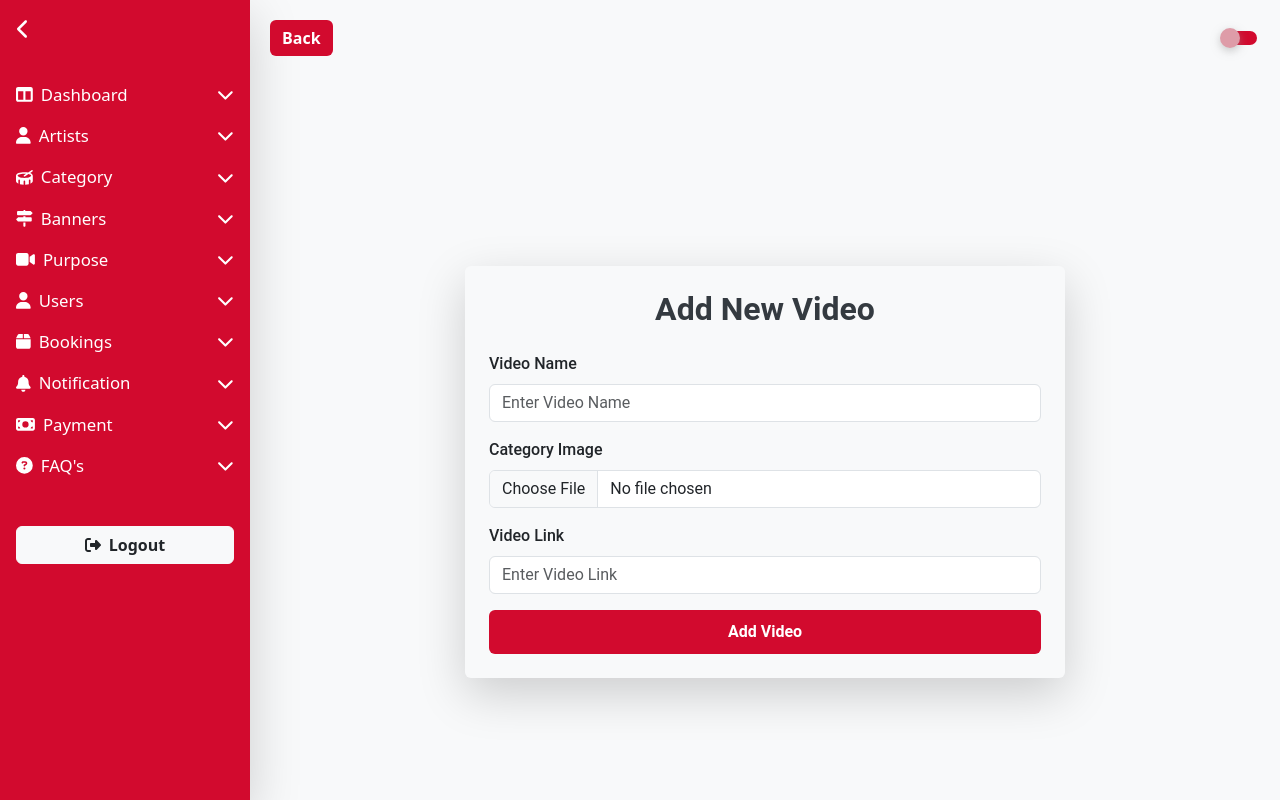
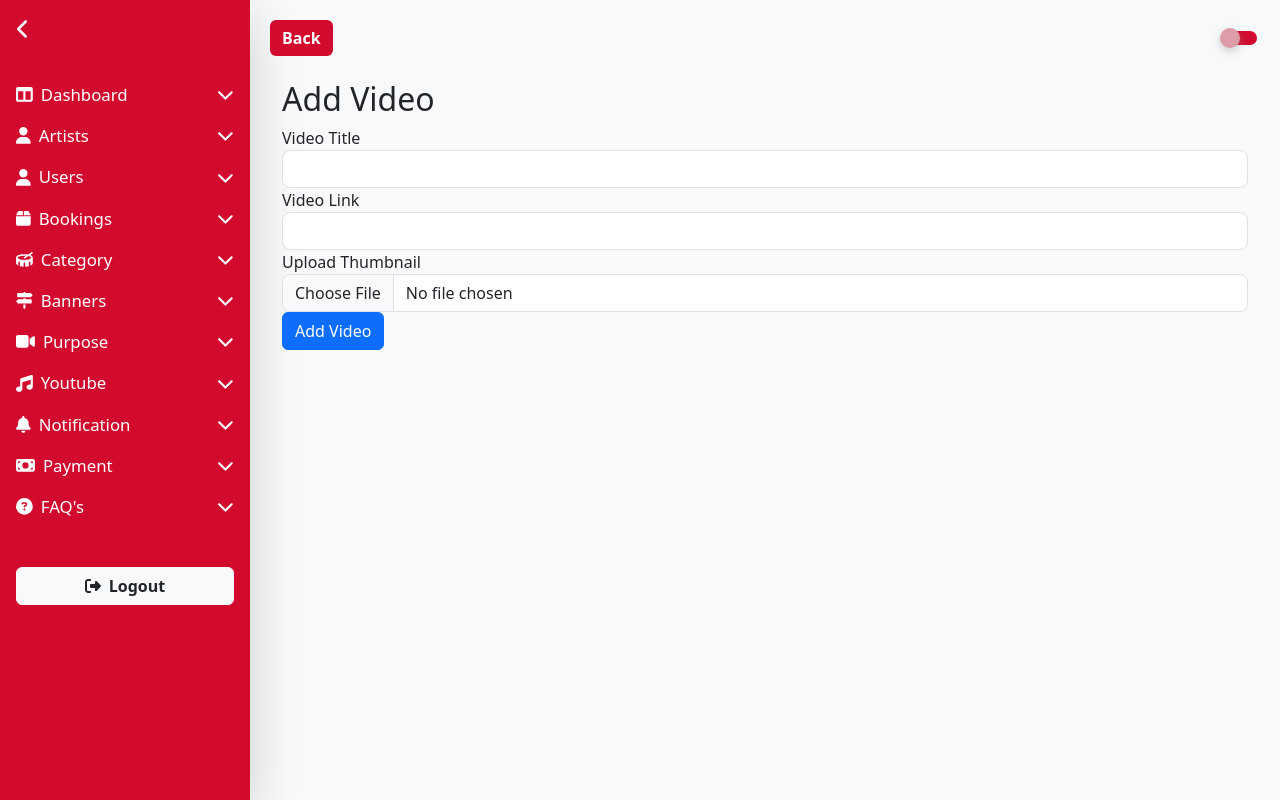
Before and after one commit to foxtroit7/Baaja-Frontend, a React (Create React App) app: page /add-video in a window 1280 px wide. Built offline with nearby package versions, Linux system fonts and the light colour scheme.

Commit message:
youtube code done

```diff
--- a/src/common-componets/SideBar.jsx
+++ b/src/common-componets/SideBar.jsx
@@ -17,6 +17,7 @@ import {
   faChevronLeft,
   faChevronRight,
   faSignOutAlt,
+  faMusic,
 } from "@fortawesome/free-solid-svg-icons";
 
 import "../css/sidebar.css";
@@ -109,11 +110,12 @@ const Sidebar = ({ collapsed, setCollapsed }) => {
         { label: "Approval Requests", path: "/approved" },
       ],
     ],
+     ["Users", faUser, "/users"],
+     ["Bookings", faBox, "/bookings"],
     ["Category", faDrum, "/category"],
     ["Banners", faSignsPost, [{ label: "Banners", path: "/banner" }]],
     ["Purpose", faVideo, "/purpose"],
-    ["Users", faUser, "/users"],
-    ["Bookings", faBox, "/bookings"],
+    ["Youtube", faMusic, "/videos"],
     [
       "Notification",
       faBell,
--- a/src/components/videos/Video.jsx
+++ b/src/components/videos/Video.jsx
@@ -1,25 +1,24 @@
-// import React from 'react'
-// import VideoList from './VideoList'
-// import { Container, Row, Col, Button } from 'react-bootstrap';
-// import { useNavigate } from 'react-router-dom';
-// const Video = () => {
-//   const navigate = useNavigate();
+import VideoList from './VideoList'
+import { Container, Row, Col, Button } from 'react-bootstrap';
+import { useNavigate } from 'react-router-dom';
+const Video = () => {
+  const navigate = useNavigate();
 
-//   const handleButtonClick = () => {
-//     navigate('/add-video');
-//   };
-//   return (
-//     <>
-//       <Container>
-//         <Row>
-//           <Col className="d-flex justify-content-end mt-4">
-//             <Button onClick={handleButtonClick} className='mt-4'>Add New Video</Button>
-//           </Col>
-//         </Row>
-//         <VideoList />
-//       </Container>
-//     </>
-//   )
-// }
+  const handleButtonClick = () => {
+    navigate('/add-video');
+  };
+  return (
+    <>
+      <Container>
+        <Row>
+          <Col className="d-flex justify-content-end mt-4">
+            <Button onClick={handleButtonClick} className='mt-4 bg-main'>Add New Video</Button>
+          </Col>
+        </Row>
+        <VideoList />
+      </Container>
+    </>
+  )
+}
 
-// export default Video
+export default Video
--- a/src/components/videos/VideoForm.jsx
+++ b/src/components/videos/VideoForm.jsx
@@ -1,141 +1,142 @@
 import React, { useState, useEffect } from 'react';
-import { Form, Button, Container, Spinner } from 'react-bootstrap';
 import { useNavigate, useParams } from 'react-router-dom';
-import { toast, ToastContainer } from 'react-toastify';
-import 'react-toastify/dist/ReactToastify.css';
+import { toast } from 'react-toastify';
+
 
 const VideoForm = () => {
-  const navigate = useNavigate();
   const { video_id } = useParams();
   const [videoName, setVideoName] = useState('');
   const [videoLink, setVideoLink] = useState('');
   const [photo, setPhoto] = useState(null);
   const [loading, setLoading] = useState(false);
-  const [fetching, setFetching] = useState(video_id ? true : false);
+  const navigate = useNavigate();
 
-
+  // Fetch existing data if editing
   useEffect(() => {
     if (video_id) {
-      fetch(`http://35.154.161.226:5000/api/video/${video_id}`)
-        .then((res) => {
-          if (!res.ok) throw new Error('Failed to fetch video');
-          return res.json();
-        })
-        .then((data) => {
-          setVideoName(data.video || '');
-          setVideoLink(data.link || '');
-          setPhoto(data.photo || '');
-          setFetching(false);
-        })
-        .catch((err) => {
-          console.error('Error fetching video:', err);
-          toast.error('Failed to load video data.');
-          setFetching(false);
+      const fetchVideo = async () => {
+        try {
+          const token = localStorage.getItem('token');
+          const response = await fetch(`http://35.154.161.226:5000/api/video/${video_id}`, {
+            headers: {
+              Authorization: `Bearer ${token}`,
+            },
           });
+
+          if (!response.ok) throw new Error('Failed to fetch video');
+
+          const data = await response.json();
+          setVideoName(data.title);
+          setVideoLink(data.link);
+          setPhoto(data.photo); // You can preview it if needed
+        } catch (error) {
+          console.error('Error fetching video:', error);
+          toast.error('Failed to fetch video data.');
+        }
+      };
+
+      fetchVideo();
     }
   }, [video_id]);
 
   const handleSubmit = async (event) => {
     event.preventDefault();
+
     if (!videoName || !videoLink || (!photo && !video_id)) {
       toast.error('Please fill in all required fields.');
       return;
     }
+
     setLoading(true);
+
     try {
       const method = video_id ? 'PUT' : 'POST';
-      const url = video_id ? `http://35.154.161.226:5000/api/video/${video_id}` : `http://35.154.161.226:5000/api/video`;
+      const url = video_id
+        ? `http://35.154.161.226:5000/api/video/${video_id}`
+        : `http://35.154.161.226:5000/api/video`;
 
       const formData = new FormData();
-      formData.append('video', videoName);
+      formData.append('title', videoName);
       formData.append('link', videoLink);
-      if (photo) {
+      if (photo && typeof photo !== 'string') {
         formData.append('photo', photo);
       }
+
+      const token = localStorage.getItem('token');
 
       const response = await fetch(url, {
         method,
         body: formData,
+        headers: {
+          Authorization: `Bearer ${token}`,
+        },
       });
 
       const result = await response.json();
+
       if (response.ok) {
         toast.success(video_id ? 'Video Updated Successfully' : 'Video Created Successfully');
-        setVideoName('');
-        setVideoLink('');
-        setPhoto(null);
         navigate('/videos');
       } else {
-        toast.error(`Error: ${result.error}`);
+        toast.error(result.error || 'Something went wrong.');
       }
     } catch (error) {
       toast.error('Something went wrong!');
       console.error('Error:', error);
     }
+
     setLoading(false);
   };
 
   return (
-    <Container className="d-flex justify-content-center align-items-center" style={{ minHeight: '100vh', fontFamily: 'Roboto, sans-serif' }}>
-      <ToastContainer />
-      <div className="p-4 rounded shadow-lg" style={{ width: '100%', maxWidth: '600px', backgroundColor: '#f8f9fa' }}>
-        <h2 className="mb-4 text-center" style={{ fontWeight: 600, color: '#343a40' }}>
-          {video_id ? 'Edit Video' : 'Add New Video'}
-        </h2>
+    <div className="container mt-4">
+      <h2>{video_id ? 'Edit Video' : 'Add Video'}</h2>
 
-        {fetching ? (
-          <div className="text-center">
-            <Spinner animation="border" role="status">
-              <span className="visually-hidden">Loading...</span>
-            </Spinner>
-          </div>
-        ) : (
-          <Form onSubmit={handleSubmit}>
-            <Form.Group className="mb-3" controlId="formVideoName">
-              <Form.Label style={{ fontWeight: 500 }}>Video Name</Form.Label>
-              <Form.Control
+      <form onSubmit={handleSubmit} encType="multipart/form-data">
+        <div className="form-group">
+          <label>Video Title</label>
+          <input
             type="text"
-                placeholder="Enter Video Name"
+            className="form-control"
             value={videoName}
             onChange={(e) => setVideoName(e.target.value)}
             required
-                style={{ fontWeight: 400, fontSize: '1rem', borderRadius: '0.375rem' }}
           />
-            </Form.Group>
+        </div>
 
-            <Form.Group className="mb-3" controlId="formCategoryImage">
-              <Form.Label style={{ fontWeight: 500 }}>Category Image</Form.Label>
-              <Form.Control
-                type="file"
-                onChange={(e) => setPhoto(e.target.files[0])}
-                required={!video_id}
-                style={{
-                  fontWeight: 400,
-                  fontSize: '1rem',
-                  borderRadius: '0.375rem',
-                }}
-              />
-            </Form.Group>
-
-            <Form.Group controlId="formVideoLink" className="mb-3">
-              <Form.Label style={{ fontWeight: 500 }}>Video Link</Form.Label>
-              <Form.Control
+        <div className="form-group">
+          <label>Video Link</label>
+          <input
             type="text"
-                placeholder="Enter Video Link"
+            className="form-control"
             value={videoLink}
             onChange={(e) => setVideoLink(e.target.value)}
             required
-                style={{ fontWeight: 400, fontSize: '1rem', borderRadius: '0.375rem' }}
           />
-            </Form.Group>
+        </div>
 
-            <Button className='bg-main' type="submit" style={{ width: '100%', padding: '10px', fontWeight: 600, fontSize: '1rem' }} disabled={loading}>
-              {loading ? (video_id ? 'Updating...' : 'Adding...') : video_id ? 'Update Video' : 'Add Video'}
-            </Button>
-          </Form>
+        <div className="form-group">
+          <label>Upload Thumbnail</label>
+          <input
+            type="file"
+            className="form-control"
+            onChange={(e) => setPhoto(e.target.files[0])}
+            accept="image/*"
+          />
+          {photo && typeof photo === 'string' && (
+            <img
+              src={`http://35.154.161.226:5000/uploads/${photo}`}
+              alt="Current thumbnail"
+              style={{ width: '150px', marginTop: '10px' }}
+            />
           )}
         </div>
-    </Container>
+
+        <button type="submit" className="btn btn-primary" disabled={loading}>
+          {loading ? "loading....." : video_id ? 'Update Video' : 'Add Video'}
+        </button>
+      </form>
+    </div>
   );
 };
 
--- a/src/components/videos/VideoList.jsx
+++ b/src/components/videos/VideoList.jsx
@@ -1,18 +1,16 @@
 import React, { useState, useEffect } from 'react';
 import { Container, Table, Button } from 'react-bootstrap';
-import { useDrag, useDrop, DndProvider } from 'react-dnd';
-import { HTML5Backend } from 'react-dnd-html5-backend';
 import { FontAwesomeIcon } from '@fortawesome/react-fontawesome';
 import { faEdit, faTrash } from '@fortawesome/free-solid-svg-icons';
 import { useNavigate } from 'react-router-dom';
 import axios from 'axios';
 
-const ITEM_TYPE = 'ROW';
-
 const VideoList = () => {
   const navigate = useNavigate();
   const [data, setData] = useState([]);
-  const [columns, setColumns] = useState(['Category Of Instruments','Poster', 'Links', 'Actions']);
+  const [columns] = useState(['Title', 'Thumbnail', 'Link', 'Actions']);
+
+  const token = localStorage.getItem('token');
 
   useEffect(() => {
     fetchVideos();
@@ -20,7 +18,11 @@ const VideoList = () => {
 
   const fetchVideos = async () => {
     try {
-      const response = await axios.get('http://35.154.161.226:5000/api/video');
+      const response = await axios.get('http://35.154.161.226:5000/api/video', {
+        headers: {
+          Authorization: `Bearer ${token}`,
+        },
+      });
       setData(response.data);
     } catch (error) {
       console.error('Error fetching videos:', error);
@@ -29,7 +31,11 @@ const VideoList = () => {
 
   const handleDelete = async (video_id) => {
     try {
-      await axios.delete(`http://35.154.161.226:5000/api/video/${video_id}`);
+      await axios.delete(`http://35.154.161.226:5000/api/video/${video_id}`, {
+        headers: {
+          Authorization: `Bearer ${token}`,
+        },
+      });
       setData(data.filter((item) => item.video_id !== video_id));
     } catch (error) {
       console.error('Error deleting video:', error);
@@ -37,64 +43,13 @@ const VideoList = () => {
   };
 
   const handleEditClick = (video_id) => {
-    navigate(`/add-video/${video_id}`); // Corrected to match the route
-  };
-
-  const DraggableRow = ({ item, index }) => {
-    const [, drag] = useDrag(() => ({
-      type: ITEM_TYPE,
-      item: { index },
-    }));
-
-    const [, drop] = useDrop(() => ({
-      accept: ITEM_TYPE,
-      hover: (draggedItem) => {
-        if (draggedItem.index !== index) {
-          const updatedData = [...data];
-          const [movedRow] = updatedData.splice(draggedItem.index, 1);
-          updatedData.splice(index, 0, movedRow);
-          setData(updatedData);
-          setColumns();
-          draggedItem.index = index;
-        }
-      },
-    }));
-
-    return (
-      <tr ref={(node) => drag(drop(node))} style={{ cursor: 'move' }}>
-        <td className="text-center align-middle">{item.video}</td>
-        <td className="text-center"> <div className="image-container">
-            <img
-              src={`http://35.154.161.226:5000/${item.photo}`}
-              alt={item.video}
-              accept=''
-              className=""
-              width="50px"
-              height="50px"
-            />
-          </div></td>
-        <td className="text-center">
-          <Button href={item.link} target="_blank"  className='mt-2 bg-main'>
-            Video Link
-          </Button>
-        </td>
-        <td className="text-center">
-          <Button variant="warning" className='mt-2'  onClick={() => handleEditClick(item.video_id)}>
-            <FontAwesomeIcon icon={faEdit} className='text-light' />
-          </Button>
-          <Button variant="danger" className="ms-2 mt-2" onClick={() => handleDelete(item.video_id)}>
-            <FontAwesomeIcon icon={faTrash} className='text-light' />
-          </Button>
-        </td>
-      </tr>
-    );
+    navigate(`/add-video/${video_id}`);
   };
 
   return (
-    <DndProvider backend={HTML5Backend}>
     <Container>
-        <h2 className="text-center my-4">Video Lists</h2>
-        <Table bordered hover>
+      <h2 className="text-center my-4">YouTube Video List</h2>
+      <Table className="table-responsive text-center table-striped">
         <thead className="bg-main text-white">
           <tr>
             {columns.map((col, index) => (
@@ -103,13 +58,40 @@ const VideoList = () => {
           </tr>
         </thead>
         <tbody>
-            {data.map((item, index) => (
-              <DraggableRow key={item._id} index={index} item={item} />
+          {data.map((item) => (
+            <tr key={item.video_id}>
+              <td className="text-center align-middle">{item.title}</td>
+              <td className="text-center align-middle">
+                <img
+                  src={`http://35.154.161.226:5000/${item.photo}`}
+                  alt="Thumbnail"
+                  className="rounded shadow"
+                  style={{
+                    width: '110px',
+                    height: '120px',
+                    objectFit: 'cover',
+                    border: '2px solid #007bff',
+                  }}
+                />
+              </td>
+              <td className="text-center align-middle">
+                <Button href={item.link} target="_blank" className="mt-2 bg-main">
+                  Video Link
+                </Button>
+              </td>
+              <td className="text-center align-middle">
+                <Button variant="warning" className="mt-2" onClick={() => handleEditClick(item.video_id)}>
+                  <FontAwesomeIcon icon={faEdit} className="text-light" />
+                </Button>
+                <Button variant="danger" className="ms-2 mt-2" onClick={() => handleDelete(item.video_id)}>
+                  <FontAwesomeIcon icon={faTrash} className="text-light" />
+                </Button>
+              </td>
+            </tr>
           ))}
         </tbody>
       </Table>
     </Container>
-    </DndProvider>
   );
 };
 
```
Lines whose indentation alone changed are shown as unchanged.
